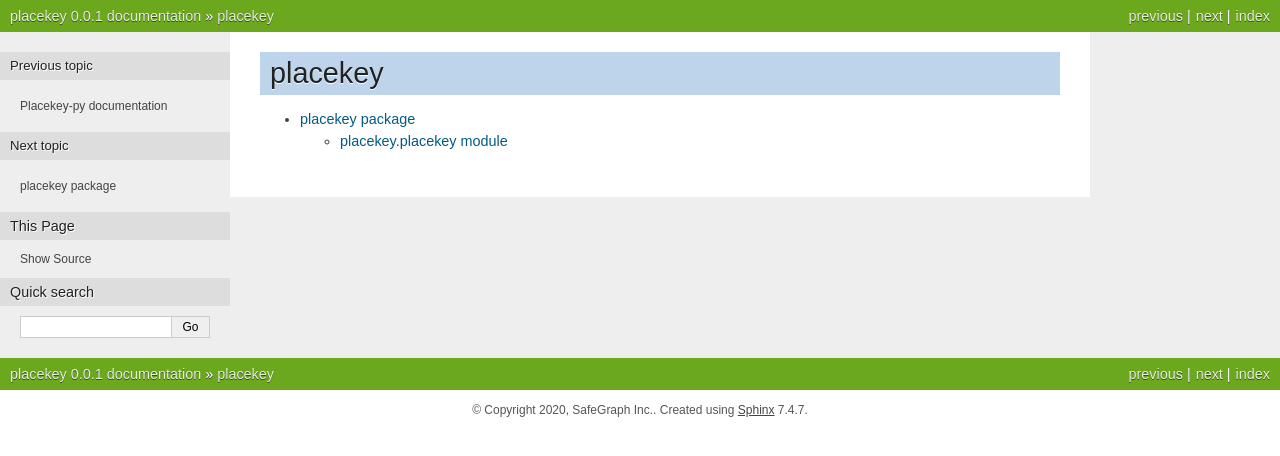
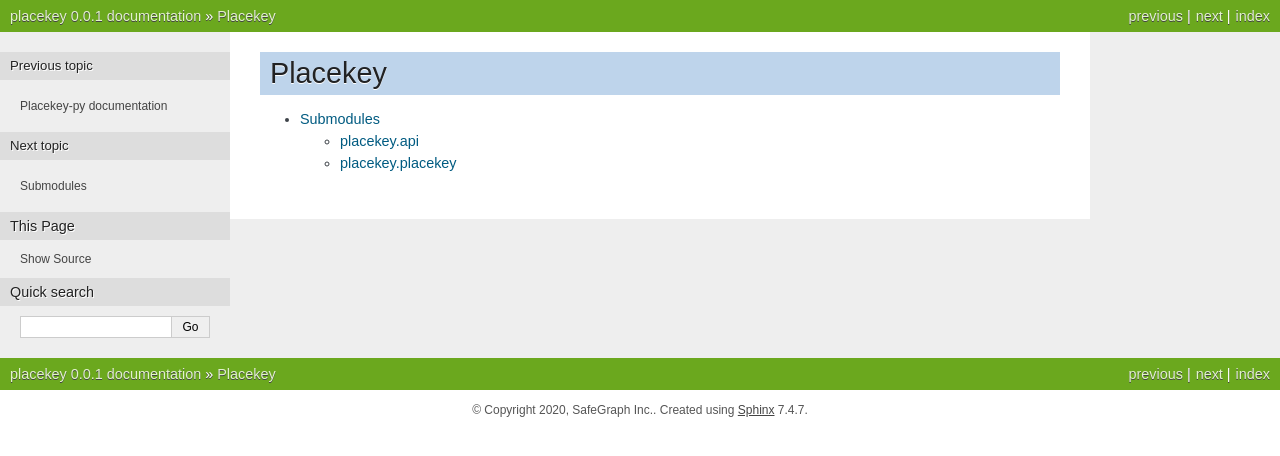
Before and after one commit to Placekey/placekey-py, a Sphinx documentation site: the page built from docsrc/source/modules.rst, in a window 1280 px wide. Shown: the top 456 px of the page. Built offline with Sphinx 7.4.7, drawn with Linux system fonts in a browser that asks for light colours.

```diff
--- a/docsrc/source/modules.rst
+++ b/docsrc/source/modules.rst
@@ -1,4 +1,4 @@
-placekey
+Placekey
 ========
 
 .. toctree::
--- a/docsrc/source/placekey.rst
+++ b/docsrc/source/placekey.rst
@@ -1,8 +1,15 @@
-placekey package
+Submodules
 ================
 
-placekey.placekey module
-------------------------
+placekey.api
+------------
+
+.. automodule:: placekey.api
+   :members:
+   :show-inheritance:
+
+placekey.placekey
+-----------------
 
 .. automodule:: placekey.placekey
    :members:
```
